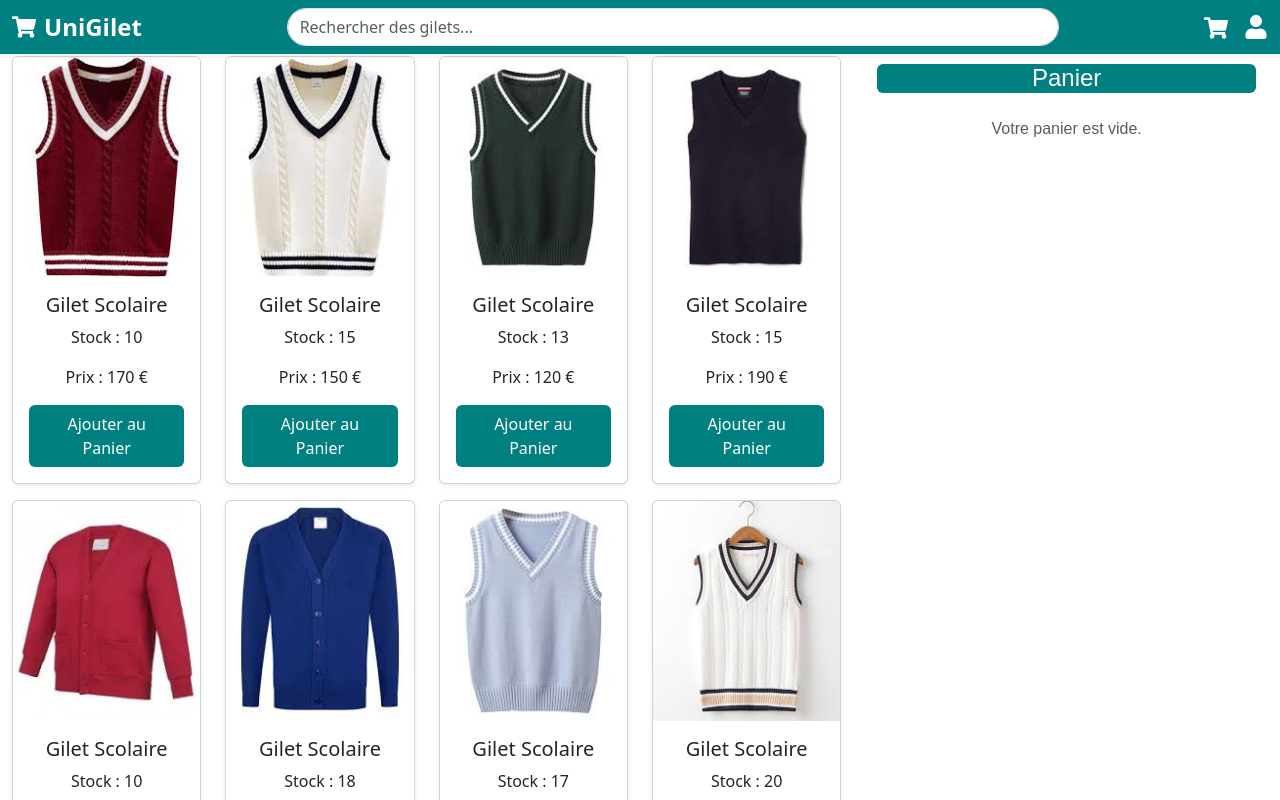
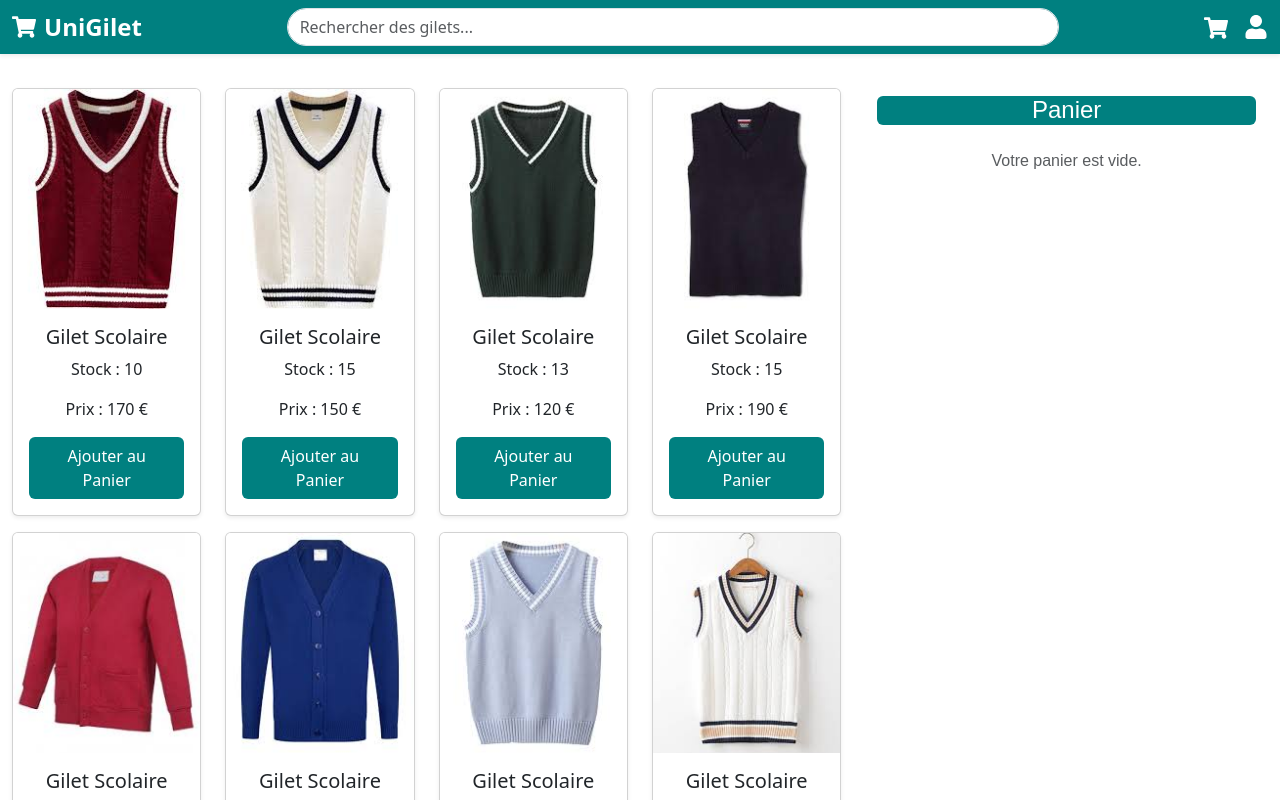
Before and after one commit to Ibrvhima/React_courses, a React (Create React App) app in the folder boutique/: page / in a window 1280 px wide. Shown: the top 800 px of the page. Built offline with nearby package versions, Linux system fonts and the light colour scheme.

Commit message:
new commit

```diff
--- a/boutique/src/App.js
+++ b/boutique/src/App.js
@@ -91,7 +91,7 @@ export default function Menu() {
     <>
       <Header cartItemCount={cartItemCount} />
 
-      <div className="container-fluid mt-14 mt-sm-3 mt-md-4 pt-3">
+      <div className="container-fluid pt-5 mt-4" style={{ paddingTop: '100px' }}>
   <div className="row">
 
     <div className="col-lg-8 col-md-8 col-sm-12">
```
